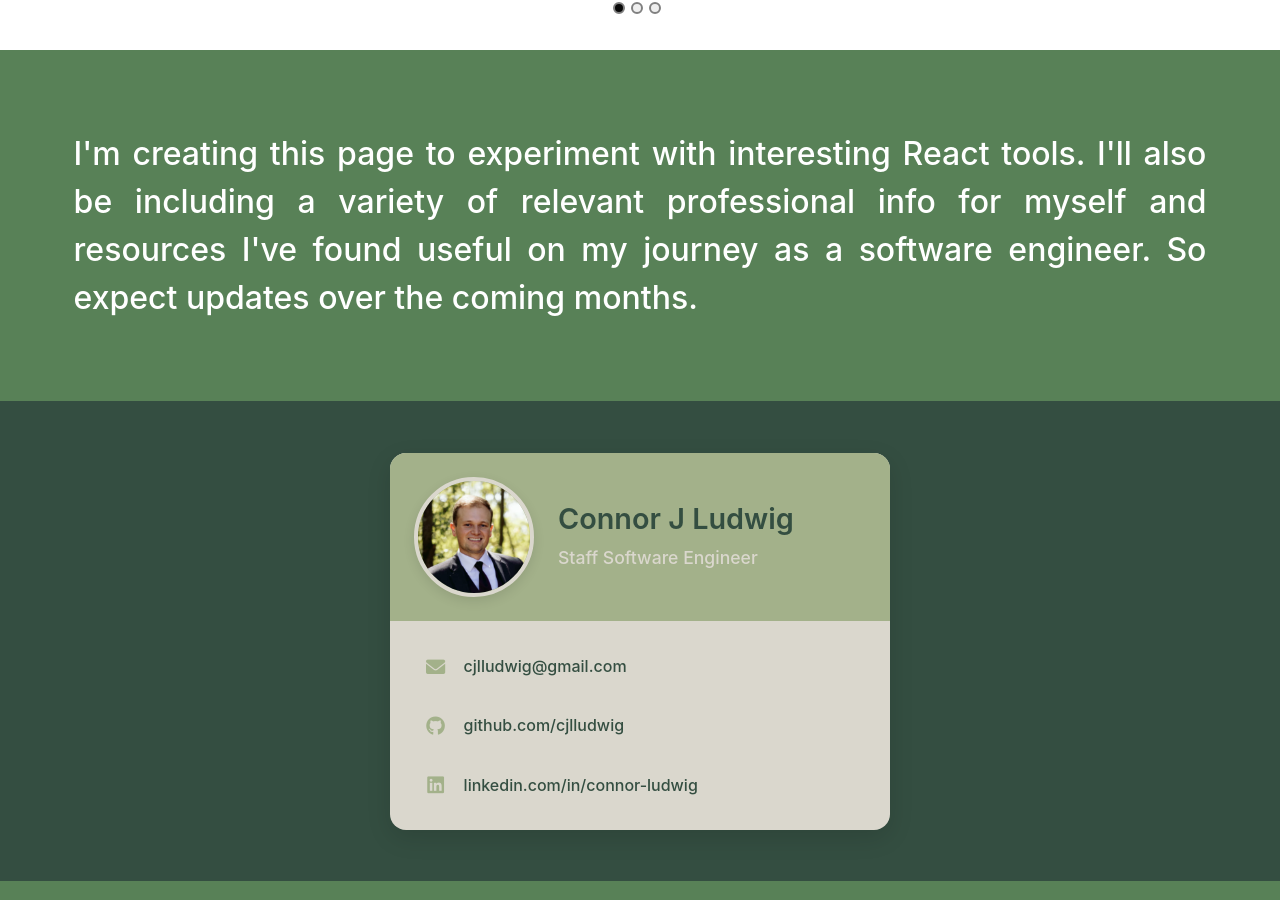
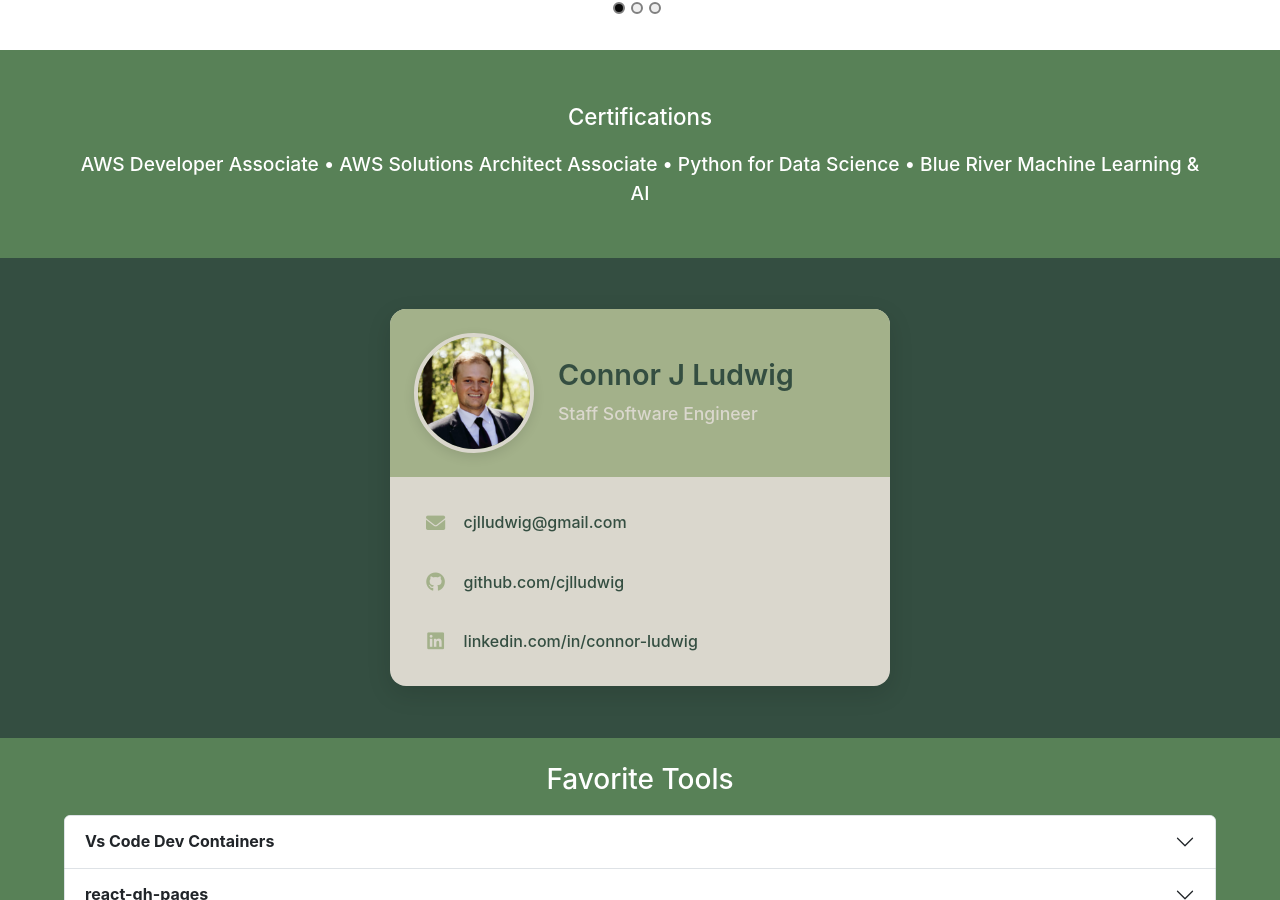
Before and after one commit to cjlludwig/cjlludwig.github.io, a React (Create React App) app: page / in a window 1280 px wide. Shown: the part 5958-6858 px from the top of the page. Built offline with nearby package versions, Linux system fonts and the light colour scheme.

Commit message:
still good

```diff
--- a/src/App.tsx
+++ b/src/App.tsx
@@ -66,9 +66,12 @@ function App() {
         <SpotifyTrends />
       </div>
       <div className='section-1'>
-        <div className='default-paragraph'>
-          <div>
-            I'm creating this page to experiment with interesting React tools. I'll also be including a variety of relevant professional info for myself and resources I've found useful on my journey as a software engineer. So expect updates over the coming months.
+        <div className='default-paragraph' style={{paddingTop: '0', paddingBottom: '0'}}>
+          <div style={{textAlign: 'center', fontSize: '1.2rem', fontWeight: 500}}>
+              <span className='tech-label' style={{display: 'block', marginBottom: '1rem', fontSize: '1.4rem'}}>Certifications</span>
+              <span className='certifications'>
+                AWS Developer Associate • AWS Solutions Architect Associate • Python for Data Science • Blue River Machine Learning & AI
+              </span>
           </div>
         </div>
       </div>
```
